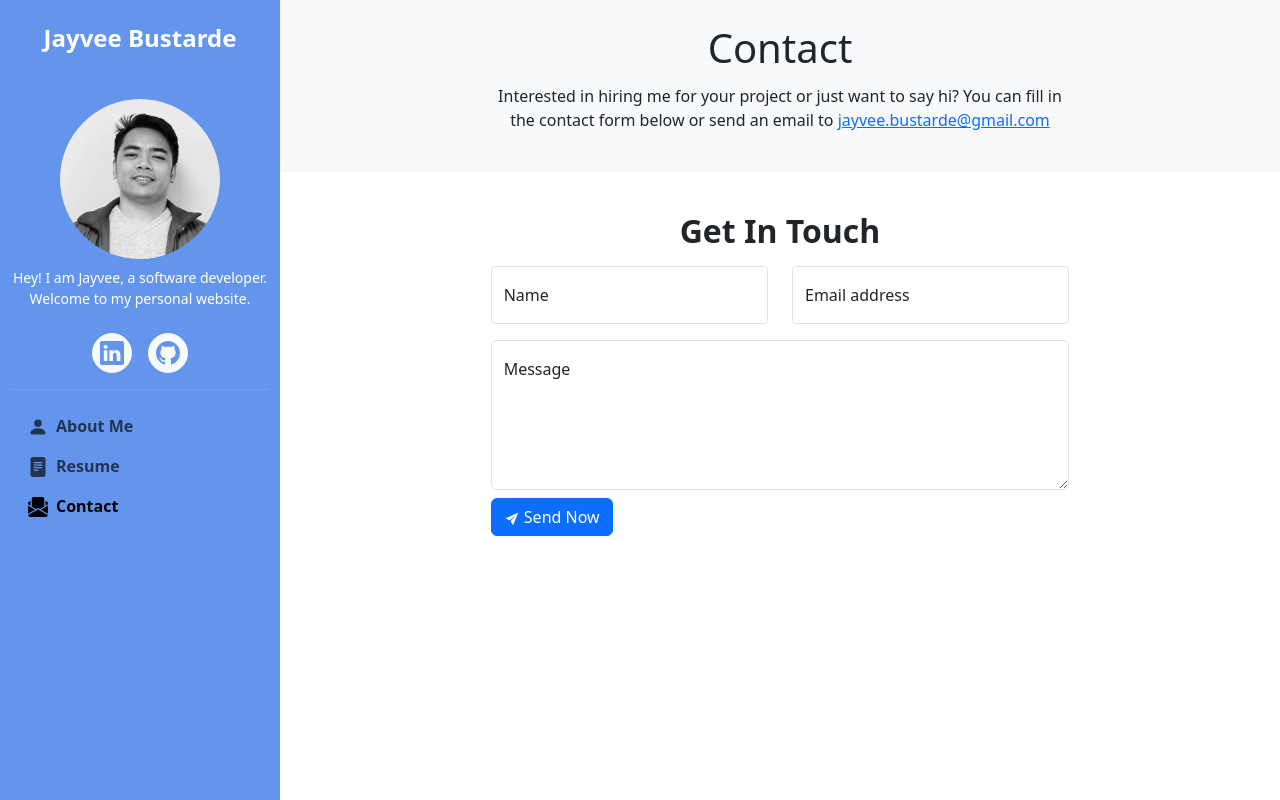
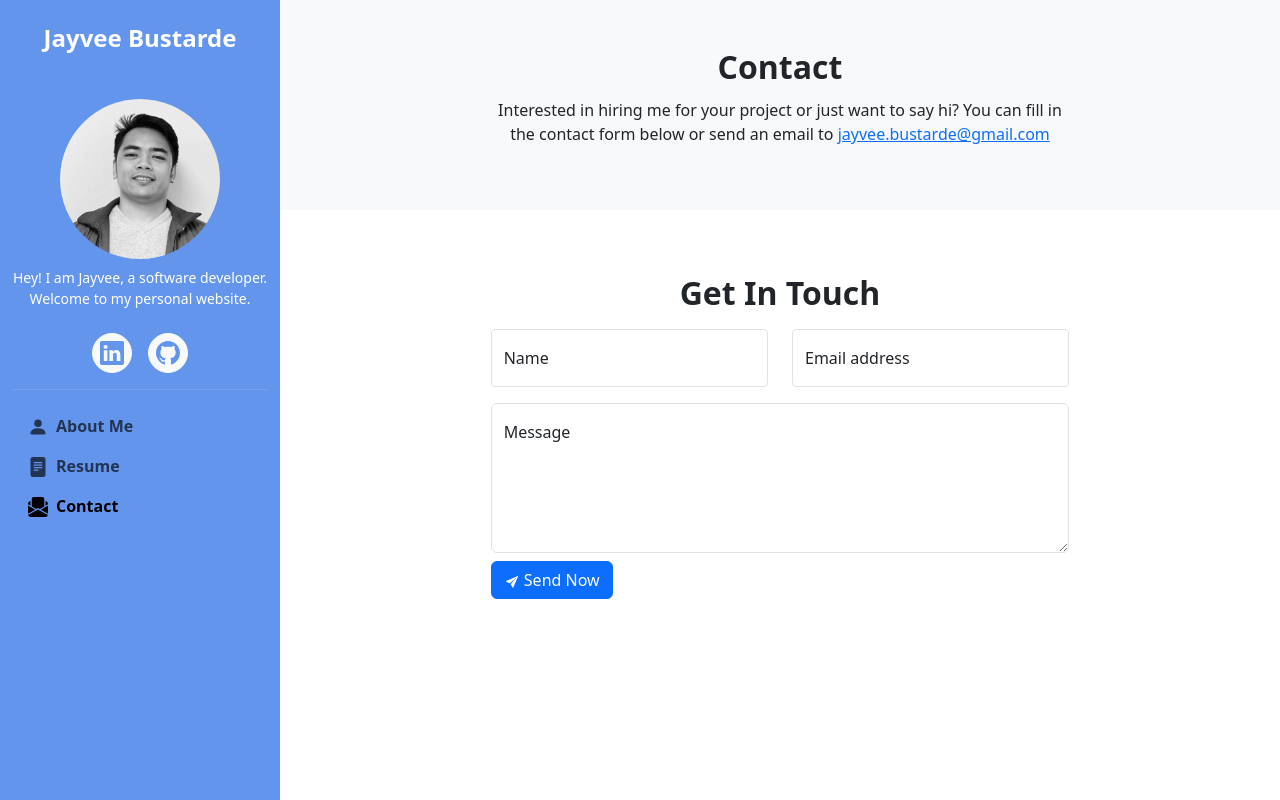
Before and after one commit to jayveebustarde/react-bootstrap-personal, a React (Create React App) app: page /contact in a window 1280 px wide. Built offline with nearby package versions, Linux system fonts and the light colour scheme; no server answers.

Commit message:
updated header

```diff
--- a/src/components/PageOverview/PageOverview.js
+++ b/src/components/PageOverview/PageOverview.js
@@ -2,12 +2,13 @@ import React from "react";
 import Section from "../Section/Section";
 import { Col, Row, Stack } from "react-bootstrap";
 
-const PageOverview = ({ children }) => {
+const PageOverview = ({ title, children }) => {
     return (
         <Section isHeader>
             <Row className="justify-content-md-center">
                 <Col xs lg="8">
                     <Stack gap={1} className="stack-justify">
+                        <h2 className="fw-bold">{title}</h2>
                         {children}
                     </Stack>
                 </Col>
--- a/src/components/Section/Section.js
+++ b/src/components/Section/Section.js
@@ -3,7 +3,7 @@ import { Container } from "react-bootstrap";
 import "../Section/Section.scss";
 
 const Section = ({ isHeader, children }) => {
-    const sectionClass = "p-2 px-lg-5 py-lg-4 section" + (isHeader ? " bg-light" : "");
+    const sectionClass = "p-2 p-lg-5 section" + (isHeader ? " bg-light" : "");
     return (
         <section className={sectionClass}>
             <Container>
--- a/src/routes/Contact/Contact.js
+++ b/src/routes/Contact/Contact.js
@@ -9,8 +9,7 @@ import PageOverview from "../../components/PageOverview/PageOverview";
 const Contact = () => {
     return (
         <MainWrapper>
-            <PageOverview>
-                <h1>Contact</h1>
+            <PageOverview title={"Contact"}>
                 <p>Interested in hiring me for your project or just want to say hi? You can fill in the contact form below or send an email to <Link to="mailto:jayvee.bustarde@gmail.com">jayvee.bustarde@gmail.com</Link></p>
             </PageOverview>
             <Section>
--- a/src/routes/Resume/Resume.js
+++ b/src/routes/Resume/Resume.js
@@ -1,29 +1,23 @@
 import React from "react";
 import MainWrapper from "../../components/MainWrapper/MainWrapper";
-import { Col, Row, Stack } from "react-bootstrap";
+import { Col, Row } from "react-bootstrap";
 import Section from "../../components/Section/Section";
 import PdfViewer from "../../components/PdfViewer/PdfViewer";
 import resumePdf from '../../assets/files/resume.pdf';
 import { GrDocumentPdf } from "react-icons/gr";
 import PfDlButton from "../../components/PfButton/PfDlButton";
+import PageOverview from "../../components/PageOverview/PageOverview";
 
 const Resume =() => {
     const fileName = "JayveeBustarde.pdf";
 
     return (
         <MainWrapper>
-            <Section isHeader>
-                <Row className="justify-content-md-center">
-                    <Col xs lg={8}>
-                        <Stack gap={1} className="stack-justify">
-                            <h1>Resume</h1>
-                            <PfDlButton href={resumePdf} fileName={fileName} >
-                                <GrDocumentPdf /> Download Pdf
-                            </PfDlButton>
-                        </Stack>
-                    </Col>
-                </Row>
-            </Section>
+            <PageOverview title={"Resume"}>
+                <PfDlButton href={resumePdf} fileName={fileName} >
+                    <GrDocumentPdf /> Download Pdf
+                </PfDlButton>
+            </PageOverview>
             <Section>
                 <Row className="justify-content-md-center overflow-auto">
                     <Col></Col>
```
